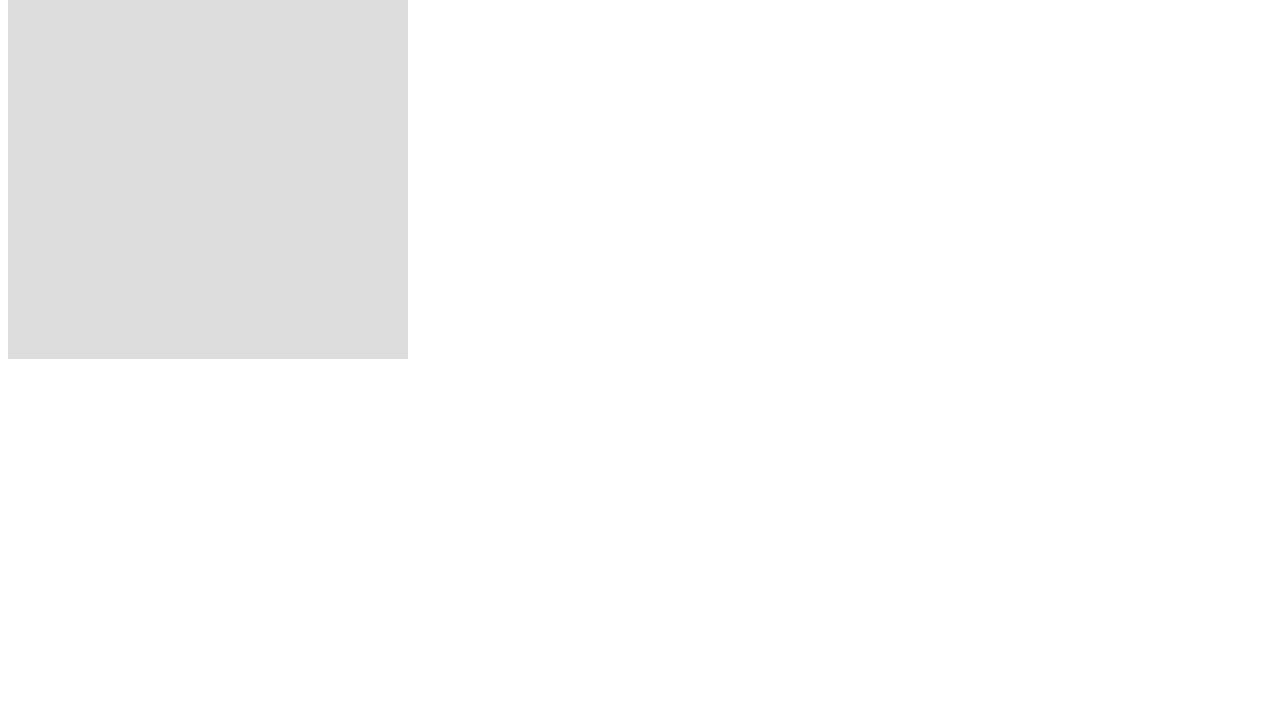
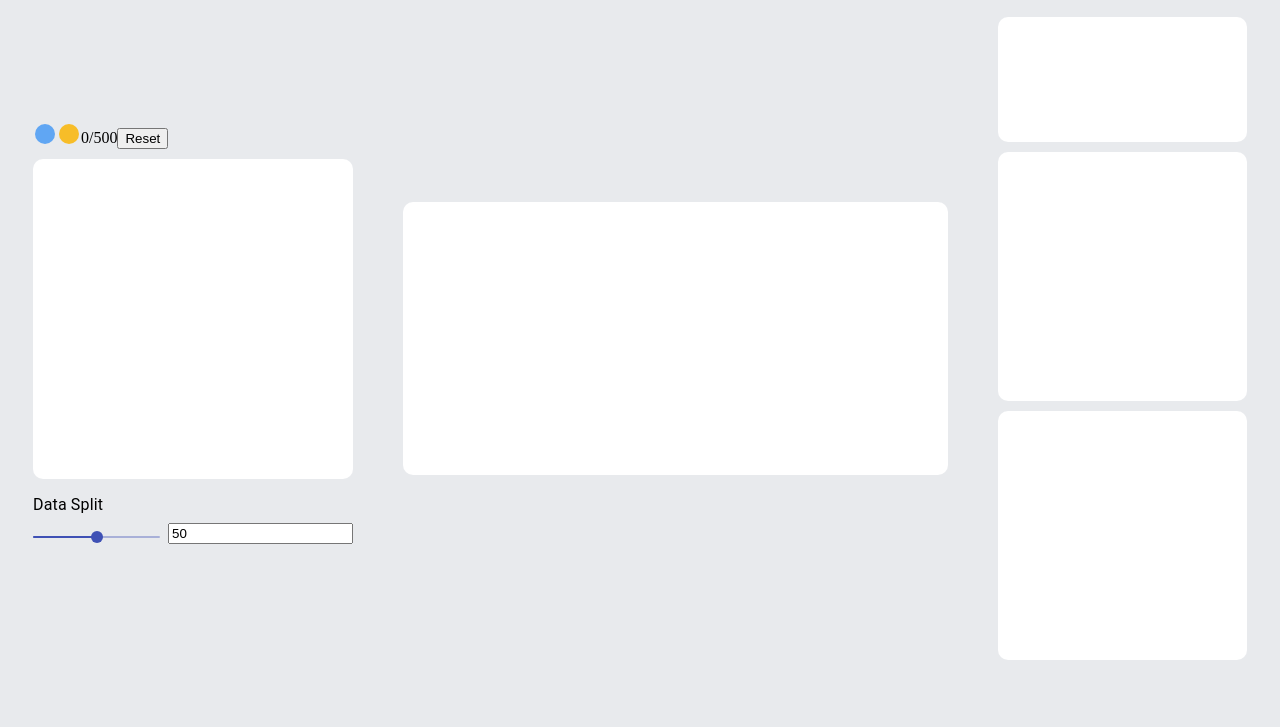
Before and after one commit to kendreaditya/ml-playground, a React app: page / in a window 1280 px wide. Shown: the part 73-800 px from the top of the page. Built offline with nearby package versions, Linux system fonts and the light colour scheme.

Commit message:
:lipstick: Updated UI/UX to include pannel for parameter selection and results

```diff
--- a/package.json
+++ b/package.json
@@ -3,6 +3,7 @@
   "version": "0.1.0",
   "private": true,
   "dependencies": {
+    "@material-ui/core": "^4.11.4",
     "cra-template": "1.1.2",
     "react": "^17.0.2",
     "react-dom": "^17.0.2",
--- /dev/null
+++ b/src/components/interactive_graph/Point.js
@@ -0,0 +1,13 @@
+import React from 'react';
+
+const Point = ({x, y, color}) => {
+    return (
+        <span className="point" style={{
+            backgroundColor: color,
+            left: x,
+            top: y
+        }}/>
+    )
+}
+
+export default Point;
--- /dev/null
+++ b/src/components/interactive_graph/data_slider.js
@@ -0,0 +1,30 @@
+import React from 'react';
+import Grid from '@material-ui/core/Grid';
+import Typography from '@material-ui/core/Typography';
+import Slider from '@material-ui/core/Slider';
+
+const DatasetSlider = () => {
+  const [value, setValue] = React.useState(50);
+
+  const handleChange = (event, newValue) => {
+    setValue(newValue);
+  };
+
+  return (
+    <div className="dataset-slider">
+        <Typography id="continuous-slider" gutterBottom>
+            Data Split
+        </Typography>
+        <Grid container spacing={1}>
+            <Grid item xs>
+            <Slider value={value} onChange={handleChange} aria-labelledby="continuous-slider" />
+            </Grid>
+            <Grid item>
+                <input type="text" value={value}/>
+            </Grid>
+        </Grid>
+    </div>
+  );
+}
+
+export default DatasetSlider;
--- a/src/components/interactive_graph/interactive_graph.css
+++ b/src/components/interactive_graph/interactive_graph.css
@@ -1,14 +1,13 @@
-.interactive-graph {
+#interactive-graph {
   display: inline-block;
-  background-color: #dddddd;
-  height: 25em;
-  width: 25em;
+  background-color: #FFFFFF;
+  width: 20em;
+  height: 20em;
 }
 
 .point {
   height: 10px;
   width: 10px;
-  background-color: brown;
   position: absolute;
   display: inline-block;
   border-radius: 50%;
@@ -19,4 +18,14 @@
   height: 20px;
   width: 20px;
   margin: 2px;
+  border-radius: 50%;
+  border: 0px solid white;
 }
+
+.color:hover {
+  height: 20px;
+  width: 20px;
+  margin: 2px;
+  border-radius: 50%;
+  border: 2px solid white;
+}
--- a/src/components/interactive_graph/interactive_graph.js
+++ b/src/components/interactive_graph/interactive_graph.js
@@ -1,41 +1,51 @@
-import Point from './point';
-import React, {useEffect, useState} from 'react';
+import React, { useEffect, useState } from 'react';
+import Point from './Point'
 import './interactive_graph.css';
+import '../../index.css'
 
+let graphPosition = {
+    x_top: null,
+    y_top: null,
+    x_bottom: null,
+    y_bottom: null
+};
 const InteractiveGraph = () => {
     const [mouseDown, setMouseDown] = useState(false);
     const [points, setPoints] = useState([]);
     const [cluster, setCluster] = useState(0);
     const colors = ["#60A6F3", "#F7BD28"];
-    const points_max = 250;
+    const points_max = 500;
 
-    function sleep(ms) {
-        return new Promise(resolve => setTimeout(resolve, ms));
+    const setGraphPosition = ref => {
+        graphPosition.x_top = (graphPosition.x_top ? graphPosition.x_top : ref.offsetLeft)
+        graphPosition.y_top = (graphPosition.y_top ? graphPosition.y_top : ref.offsetTop)
+        graphPosition.x_bottom = (graphPosition.x_bottom ? graphPosition.x_bottom : ref.offsetLeft + ref.offsetWidth)
+        graphPosition.y_bottom = (graphPosition.y_bottom ? graphPosition.y_bottom : ref.offsetTop + ref.offsetHeight)
     }
 
-    async function addPoint(event, onClick=false) {
-        if((mouseDown || onClick) && points.length < points_max)
+    const addPoint = (event, onClick = false) => {
+        const checkPoint_X = (graphPosition.x_top < event.pageX && graphPosition.x_bottom > event.pageX);
+        const checkPoint_Y = (graphPosition.y_top < event.pageY && graphPosition.y_bottom > event.pageY);
+
+        if ((mouseDown || onClick) && points.length < points_max && checkPoint_X && checkPoint_Y) {
             setPoints([...points, [event.pageX, event.pageY, cluster]])
+        }
     }
 
     return (
         <div>
             <div className="colors">
-                {colors.map((color, idx)=>(
-                    <button className="color" style={{backgroundColor: color}} onClick={()=>(setCluster(idx))}></button>
+                {colors.map((color, idx) => (
+                    <button className="color" style={{ backgroundColor: color }} onClick={() => (setCluster(idx))}></button>
                 ))}
                 <label>{points.length}/{points_max}</label>
+                <button onClick={() => setPoints([])}>Reset</button>
             </div>
-            <span className="interactive-graph" onMouseDown={()=>setMouseDown(true)} onMouseUp={()=>setMouseDown(false)} onMouseMove={addPoint} onClick={event => addPoint(event, true)}>
-                {points.map(([x, y, cluster])=>{
-                    console.log(x,y);
+            <span id="interactive-graph" className="container graph" onMouseDown={() => setMouseDown(true)} onMouseUp={() => setMouseDown(false)} onMouseMove={addPoint} onClick={event => addPoint(event, true)} ref={setGraphPosition} onMouseLeave={event => setMouseDown(false)}>
+                {points.map(([x, y, cluster]) => {
                     return (
-                        <span className="point" style={{
-                            backgroundColor: colors[cluster],
-                            left: x,
-                            top: y
-                        }}/>
-                    )
+                        <Point x={x} y={y} color={colors[cluster]} />
+                    );
                 })}
             </span>
         </div>
--- a/src/components/interactive_graph/point.js
+++ /dev/null
@@ -1,27 +0,0 @@
-import React, {useState} from 'react';
-
-const Point = ({x, y, addPoint, color, mouseDown}) => {
-    const [isPoint, setIsPoint] = useState(false);
-
-    const onPoint = (event, onClick=false) => {
-        if((!isPoint && mouseDown) || (!isPoint && onClick)) {
-            event.target.checked = true;
-            setIsPoint(true);
-            addPoint(x, y);
-        }
-    }
-
-    return (
-        // <input className="point" type="checkbox" onMouseOver={event=>(onPoint(event))} onClick={event=>(onPoint(event, true))}/>
-        <span className="point" style={isPoint ? {
-            backgroundColor: color,
-            borderRadius: "50%",
-        } : {}} onMouseOver={event=>(onPoint(event))} onClick={event=>(onPoint(event, true))}/>
-    );
-};
-
-export default Point;
-
-
-
-//         <input className="point" type="checkbox" style={isPoint ? {backgroundColor: color} : {}} onMouseOver={event=>(onPoint(event))} onClick={event=>(onPoint(event, true))}/>
--- /dev/null
+++ b/src/index.css
@@ -0,0 +1,46 @@
+* {
+  box-sizing: border-box;
+}
+
+body {
+    background-color: #E8EAED;
+}
+
+#flex-container {
+    display: flex;
+    justify-content: center;
+    align-items: center;
+}
+
+@media (max-width: 800px) {
+    #flex-container {
+        flex-wrap: wrap;
+    }
+}
+
+#parameter-item {
+    flex: 0 1 40em;
+}
+
+.col {
+    padding-right: 25px;
+    padding-left: 25px;
+    flex: 0 1 20em;
+}
+
+.container {
+    border-radius: 10px;
+    margin: 10px auto 10px auto;
+}
+
+.container.graph {
+    padding-top: 100%;
+}
+
+.container.parameter {
+    padding-top: 50%;
+}
+
+h1 {
+    text-align: center;
+}
--- a/src/index.js
+++ b/src/index.js
@@ -1,11 +1,42 @@
 import ReactDOM from 'react-dom';
 import InteractiveGraph from './components/interactive_graph/interactive_graph'
+import DataSlider from './components/interactive_graph/data_slider'
+import './index.css'
+
+const Hyperprameter = () => {
+  return (<>
+    <div className="container parameter" style={{ "background": "#FFFFFF" }}>
+    </div>
+  </>)
+}
+
+const Graph = () => {
+  return (<>
+    <div className="container graph" style={{ "background": "#FFFFFF" }}>
+    </div>
+  </>)
+}
 
 const App = () => {
-  return (
-    <InteractiveGraph/>
+  return (<>
+    <h1>Machine Learning Playground</h1>
+    <div id="flex-container">
+      <div id="dataset-item" className="col">
+        <InteractiveGraph />
+        <DataSlider />
+      </div>
+      <div id="parameter-item" className="col">
+        <Hyperprameter />
+      </div>
+      <div id="results-item" className="col">
+        <Hyperprameter />
+        <Graph />
+        <Graph />
+      </div>
+    </div>
+  </>
   )
 }
 
 ReactDOM.render(
-  <App/>, document.getElementById('root'));
+  <App />, document.getElementById('root'));
```
Also changed, not shown: 1 other file.
